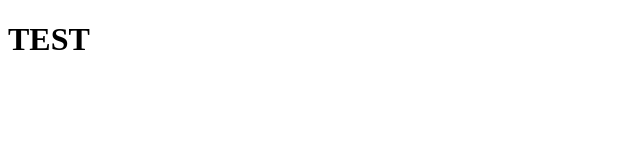
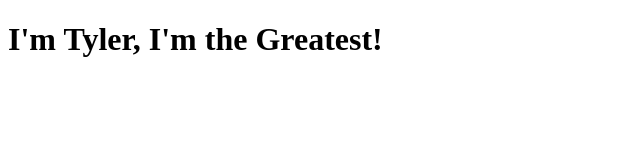
Before and after one commit to tgaver/tgaver.github.io, a plain HTML site: page index.html in a window 1280 px wide. Shown: the whole page, without its empty margins (0-640 px from the left). Drawn offline with Linux system fonts and the light colour scheme.

Commit message:
Adding index.html

```diff
--- a/index.html
+++ b/index.html
@@ -5,6 +5,6 @@
 		<meta name="author" content="USERNAME">
 	</head>
 	<body>
-		<h1>TEST</h1>
+		<h1>I'm Tyler, I'm the Greatest!</h1>
 	</body>
 </html>
```
